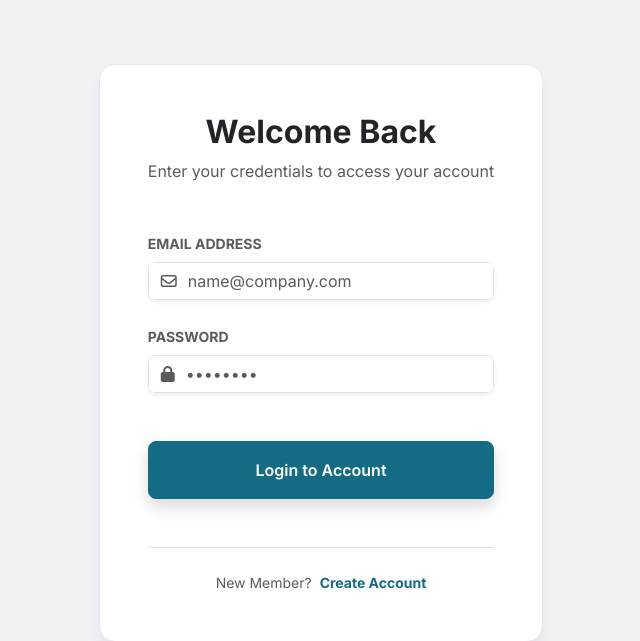
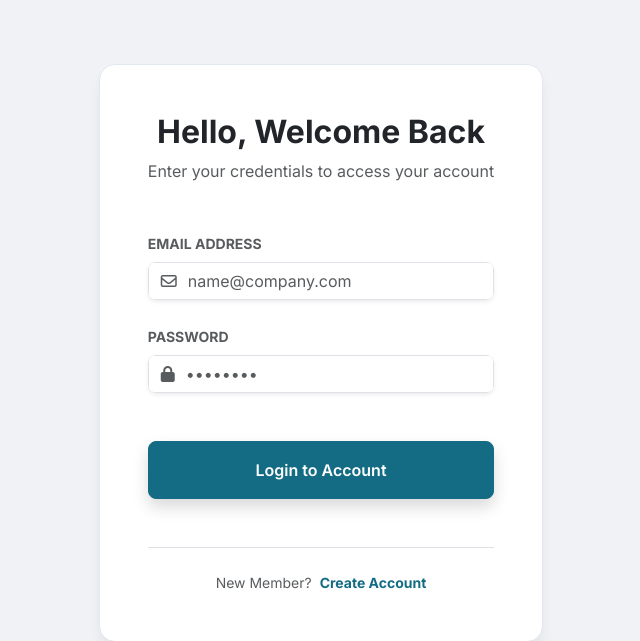
Before and after one commit to NaveenPAnil/Real-Time-Individual-Chat-Application, a Django app: page /login/ in a window 1280 px wide. Shown: the part 67-708 px from the top of the page, without its empty margins (319-959 px from the left). Run offline with Django 5.2, Linux system fonts and the light colour scheme.

Commit message:
login page update

```diff
--- a/templates/accounts/login.html
+++ b/templates/accounts/login.html
@@ -7,7 +7,7 @@
 <div class="container d-flex align-items-center justify-content-center" style="min-height: 80vh;">
     <div class="auth-card">
         <div class="text-center mb-5">
-            <h1 class="fw-bold text-dark h2">Welcome Back</h1>
+            <h1 class="fw-bold text-dark h2">Hello, Welcome Back</h1>
             <p class="text-muted">Enter your credentials to access your account</p>
         </div>
 
```
